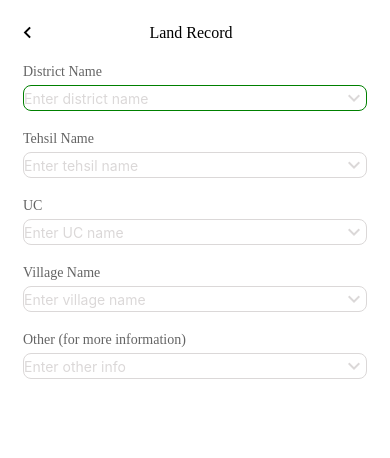
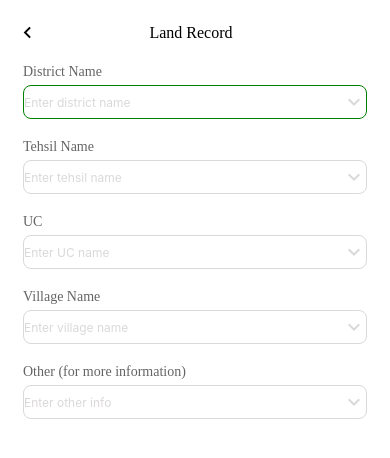
Before and after one commit to Shehiryar12/CropsSecure, a React Native app: screen / in a window 390 px wide. Shown: the top 458 px of the page. Built offline with nearby package versions, Linux system fonts and the light colour scheme.

Commit message:
CROPSSECURE

```diff
--- a/Src/Components/LandComponenttwo.js
+++ b/Src/Components/LandComponenttwo.js
@@ -21,6 +21,7 @@ const LandComponenttwo = props => {
           // paddingHorizontal: 7,
                     //
                     marginHorizontal:7,
+                    paddingVertical:4,
         }}
       >
         <TextInput
@@ -30,6 +31,7 @@ const LandComponenttwo = props => {
            style={{
             flex: 1,
             color: props?.textColor,
+            fontSize:12,
 
           }}
         />
```
